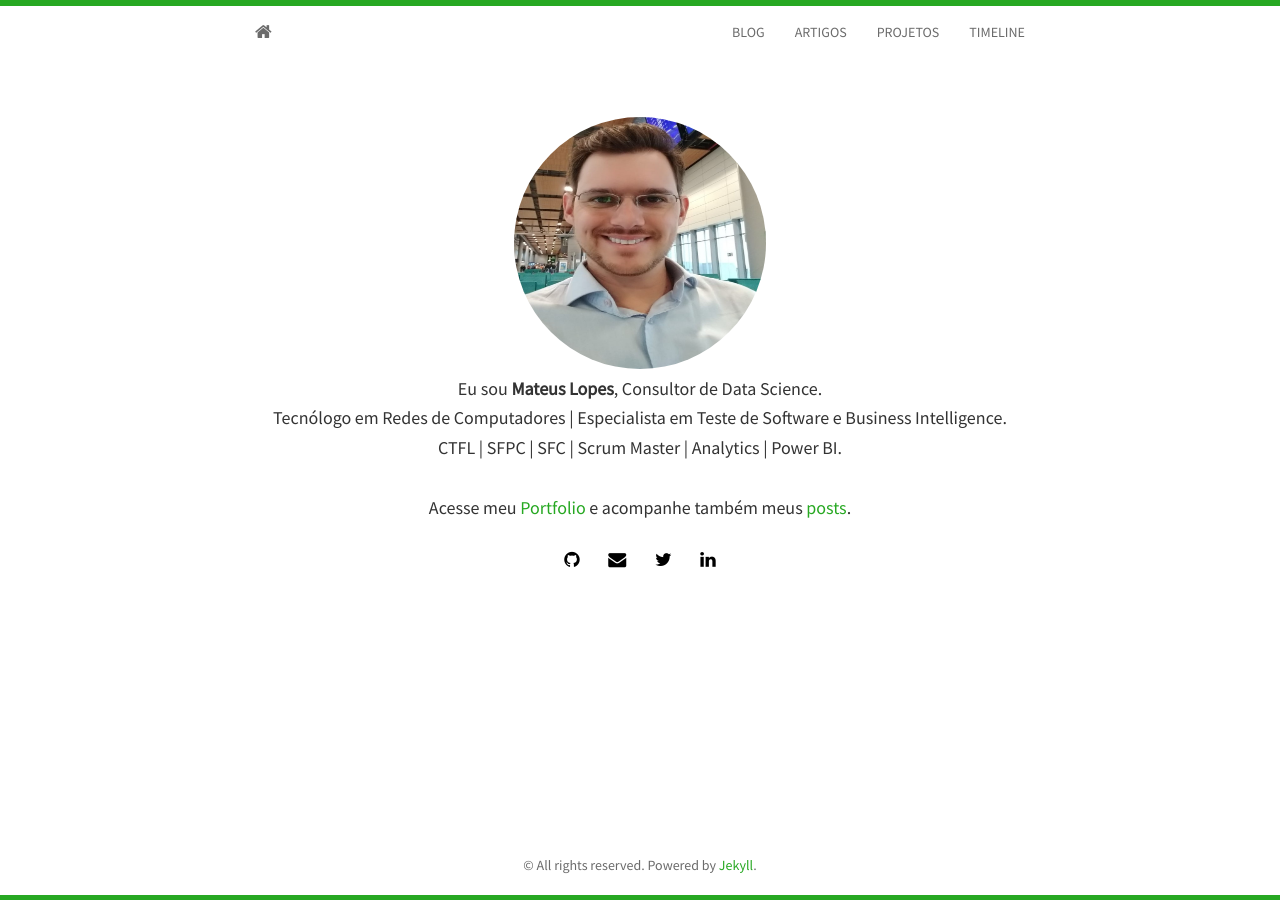
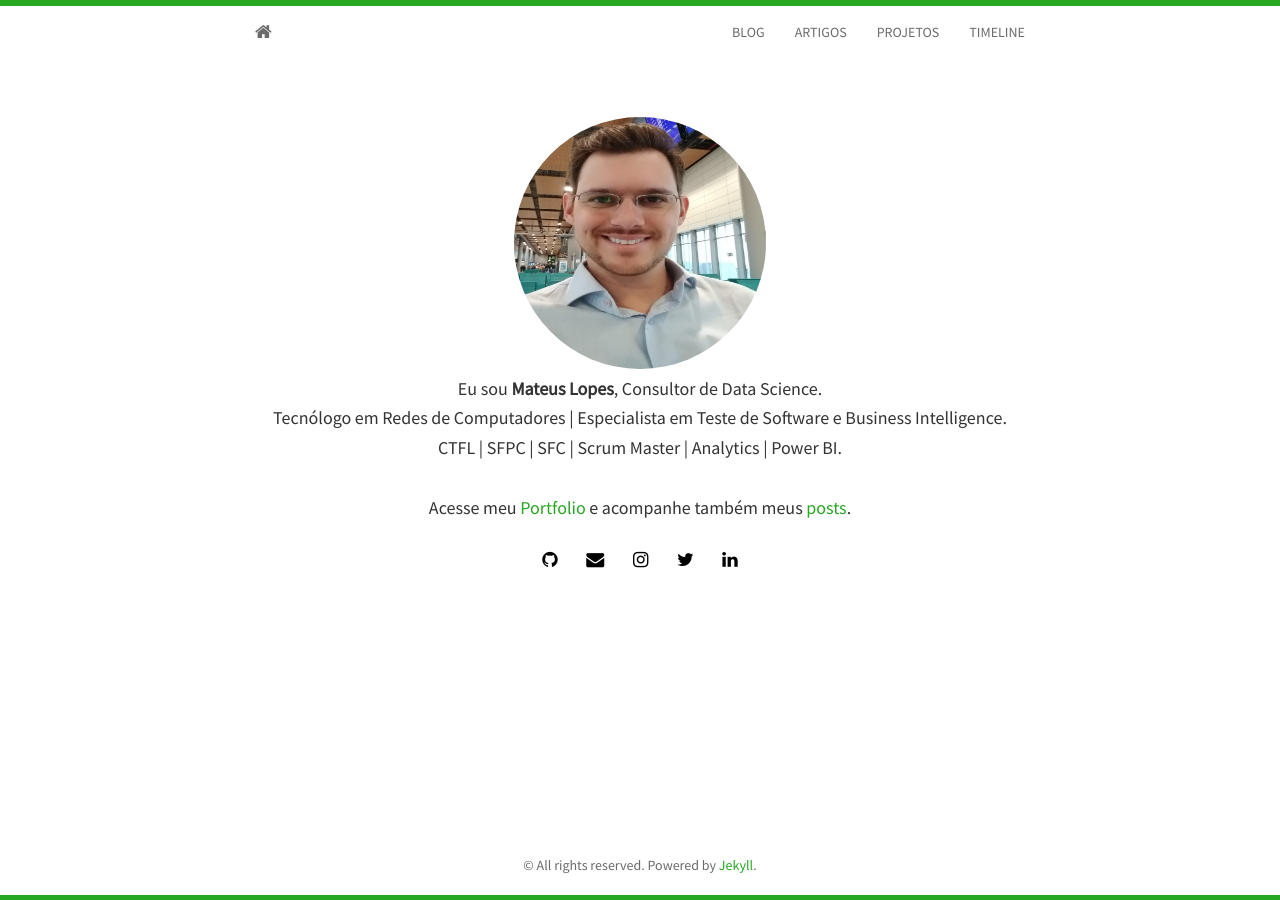
Before and after one commit to mateusbtlopes/mateusbtlopes.github.io, a Jekyll site: the page built from index.html, in a window 1280 px wide. Built offline with Jekyll 4.4.1, drawn with Linux system fonts in a browser that asks for light colours; nearby versions of some CDN libraries; the list of posts is cut into pages by our own code.

Commit message:
Update social.html

```diff
--- a/_includes/social.html
+++ b/_includes/social.html
@@ -6,7 +6,9 @@
     {% if site.email %}
 	  <a href="mailto:{{ site.email}}" target="_blank"><i class="fa fa-envelope"></i></a>
     {% endif %}
-
+    {% if site.instagram %}
+	  <a href="https://instagram.com/{{ site.instagram }}" target="_blank"><i class="fa fa-instagram"></i></a>
+    {% endif %}
     {% if site.twitter %}
 	  <a href="http://twitter.com/{{ site.twitter }}" target="_blank"><i class="fa fa-twitter"></i></a>
     {% endif %}
```
